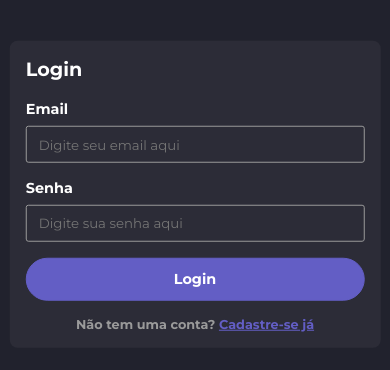
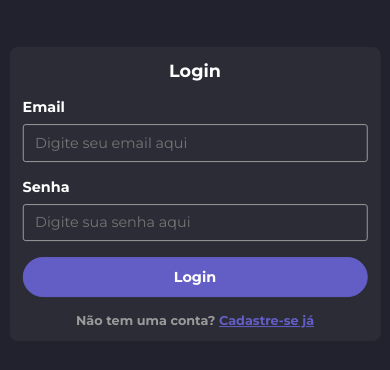
Before and after one commit to FellipeCastro/task-manager-web, a React (Vite) app: page /login in a window 390 px wide. Shown: the part 228-598 px from the top of the page. Built offline with nearby package versions, Linux system fonts and the light colour scheme.

Commit message:
Media queries atualizados

```diff
--- a/src/components/layout/Form.css
+++ b/src/components/layout/Form.css
@@ -204,3 +204,71 @@
         font-size: 0.9em;
     }
 }
+
+@media (max-width: 480px) {
+    .container-form {
+        width: 95%;
+        padding: 0.8em;
+        max-width: 400px;
+    }
+
+    .container-form h2 {
+        font-size: 1.1em;
+        text-align: center;
+    }
+
+    .input-container label,
+    .sub-container .label {
+        font-size: 0.9em;
+    }
+
+    .input-container input,
+    .input-container textarea,
+    .input-sub-container input {
+        padding: 0.6em 0.8em;
+        font-size: 0.9em;
+    }
+
+    .new-sub-btn,
+    .submit-btn {
+        padding: 0.7em 1em;
+        font-size: 0.9em;
+    }
+
+    .delete-sub {
+        font-size: 0.8em;
+        padding: 0.2em;
+    }
+}
+
+@media (max-width: 360px) {
+    .container-form {
+        max-width: 300px;
+    }
+
+    .container-form h2 {
+        font-size: 1em;
+    }
+
+    .input-container input,
+    .input-container textarea,
+    .input-sub-container input {
+        padding: 0.5em 0.7em;
+        font-size: 0.8em;
+    }
+
+    .new-sub-btn,
+    .submit-btn {
+        padding: 0.6em 0.8em;
+        font-size: 0.8em;
+    }
+
+    .delete-sub {
+        font-size: 0.7em;
+    }
+
+    .input-container label,
+    .sub-container .label {
+        font-size: 0.8em;
+    }
+}
--- a/src/components/layout/Header.css
+++ b/src/components/layout/Header.css
@@ -61,8 +61,6 @@
 
 @media (max-width: 760px) {
     .header {
-        flex-direction: column;
-        align-items: flex-start;
         gap: 1em;
     }
 
@@ -102,3 +100,10 @@
         font-size: 1.2em;
     }
 }
+
+@media (max-width: 315px) {
+    .header {
+        flex-direction: column;
+        align-items: flex-start;
+    }
+}
--- a/src/components/layout/Sidebar.css
+++ b/src/components/layout/Sidebar.css
@@ -107,6 +107,7 @@
         position: fixed;
         bottom: 100%;
         transition: .5s;
+        padding: 1em;
     }
 
     .open {
@@ -138,7 +139,6 @@
 
     .board {
         font-size: 1em;
-        margin-left: -3em;
     }
 
     .board svg {
```
